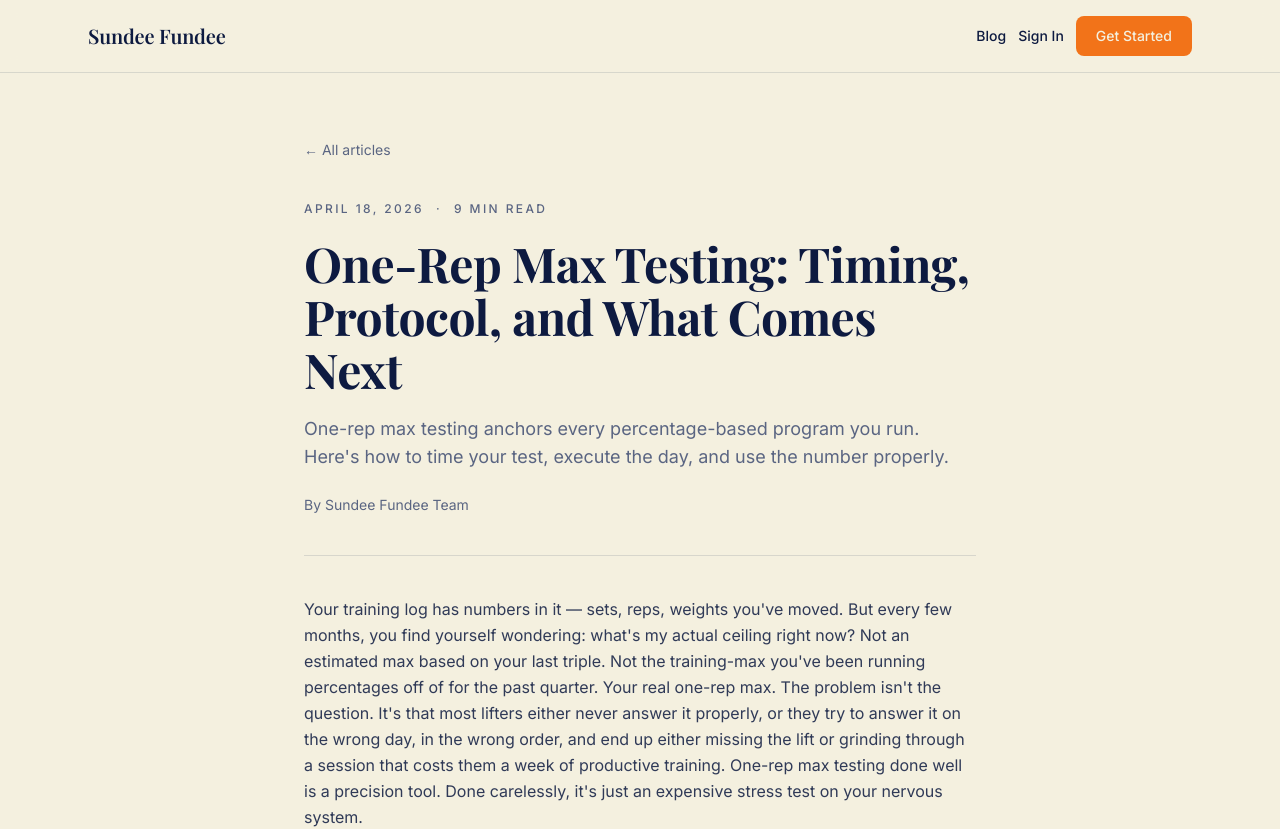
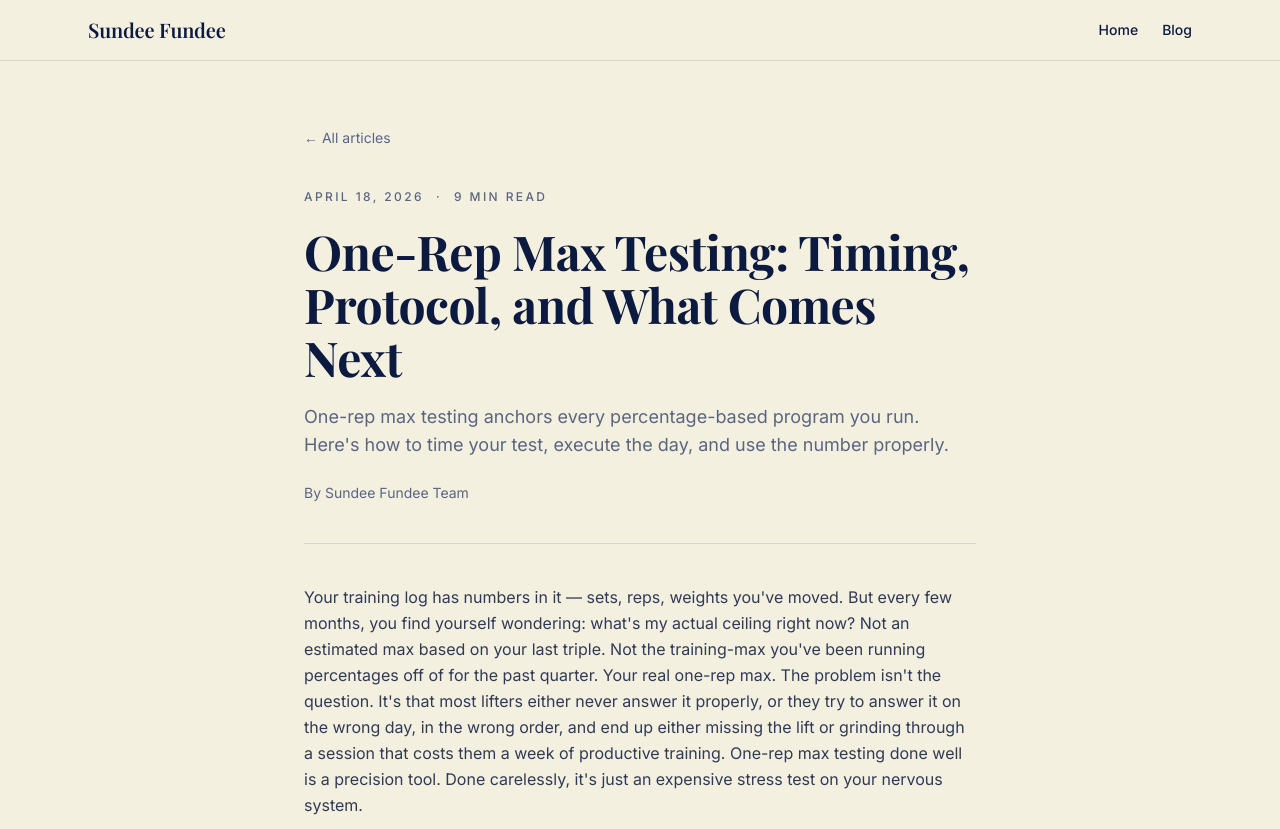
Before and after one commit to dustinober1/sundee-fundee-pwa, a Next.js app: page /blog/one-rep-max-testing-timing-and-protocol in a window 1280 px wide. Shown: the top 829 px of the page. Built offline with nearby package versions, Linux system fonts and the light colour scheme.

Commit message:
Remove auth links from blog pages, add home navigation

```diff
--- a/src/app/blog/[slug]/page.tsx
+++ b/src/app/blog/[slug]/page.tsx
@@ -57,24 +57,18 @@ export default async function BlogPostPage({ params }: { params: Params }) {
           <Link href="/" className="font-display text-xl font-semibold text-navy">
             Sundee Fundee
           </Link>
-          <nav className="flex items-center gap-3">
+          <nav className="flex items-center gap-6">
+            <Link
+              href="/"
+              className="text-sm font-medium text-navy hover:opacity-70"
+            >
+              Home
+            </Link>
             <Link
               href="/blog"
               className="text-sm font-medium text-navy hover:opacity-70"
             >
               Blog
-            </Link>
-            <Link
-              href="/login"
-              className="text-sm font-medium text-navy hover:opacity-70"
-            >
-              Sign In
-            </Link>
-            <Link
-              href="/login"
-              className="inline-flex h-10 items-center rounded-lg bg-orange px-5 text-sm font-medium text-cream hover:opacity-90"
-            >
-              Get Started
             </Link>
           </nav>
         </div>
--- a/src/app/blog/page.tsx
+++ b/src/app/blog/page.tsx
@@ -20,24 +20,18 @@ export default function BlogIndex() {
           <Link href="/" className="font-display text-xl font-semibold text-navy">
             Sundee Fundee
           </Link>
-          <nav className="flex items-center gap-3">
+          <nav className="flex items-center gap-6">
+            <Link
+              href="/"
+              className="text-sm font-medium text-navy hover:opacity-70"
+            >
+              Home
+            </Link>
             <Link
               href="/blog"
               className="text-sm font-medium text-navy hover:opacity-70"
             >
               Blog
-            </Link>
-            <Link
-              href="/login"
-              className="text-sm font-medium text-navy hover:opacity-70"
-            >
-              Sign In
-            </Link>
-            <Link
-              href="/login"
-              className="inline-flex h-10 items-center rounded-lg bg-orange px-5 text-sm font-medium text-cream hover:opacity-90"
-            >
-              Get Started
             </Link>
           </nav>
         </div>
```
